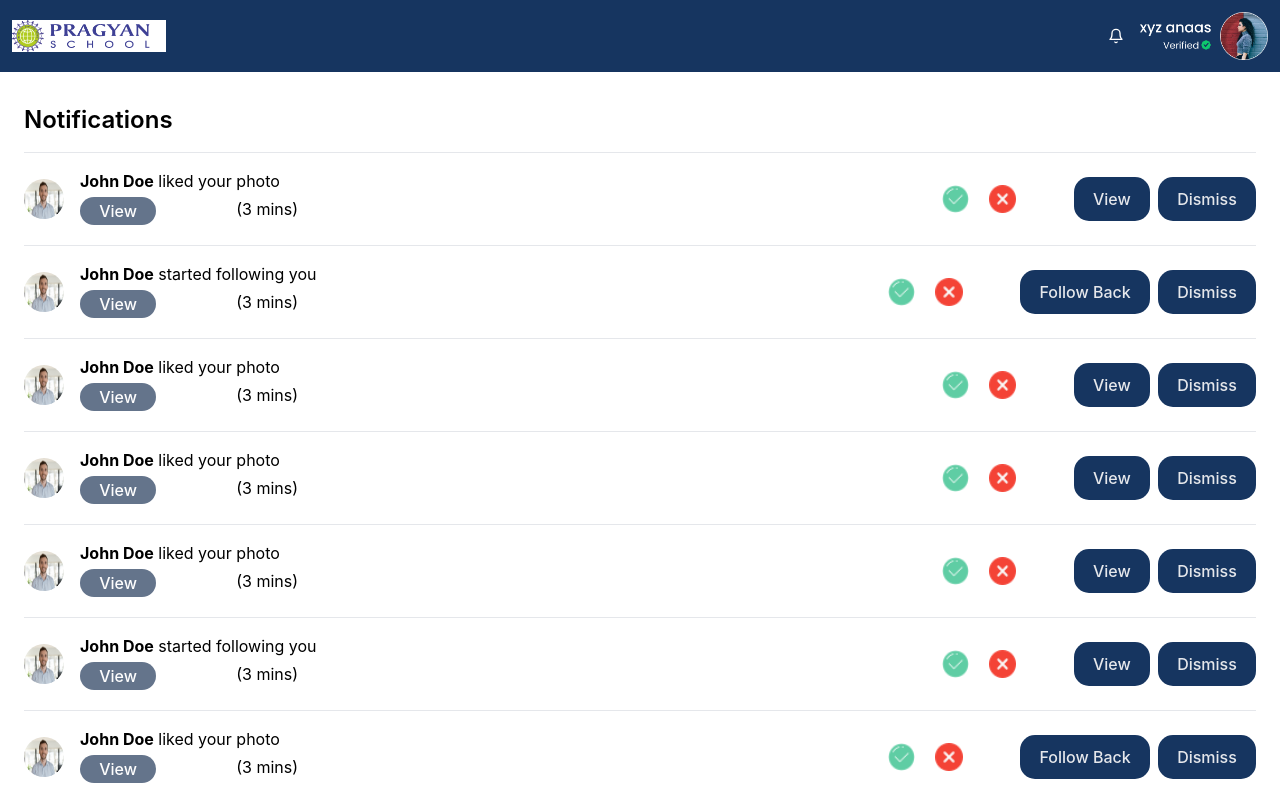
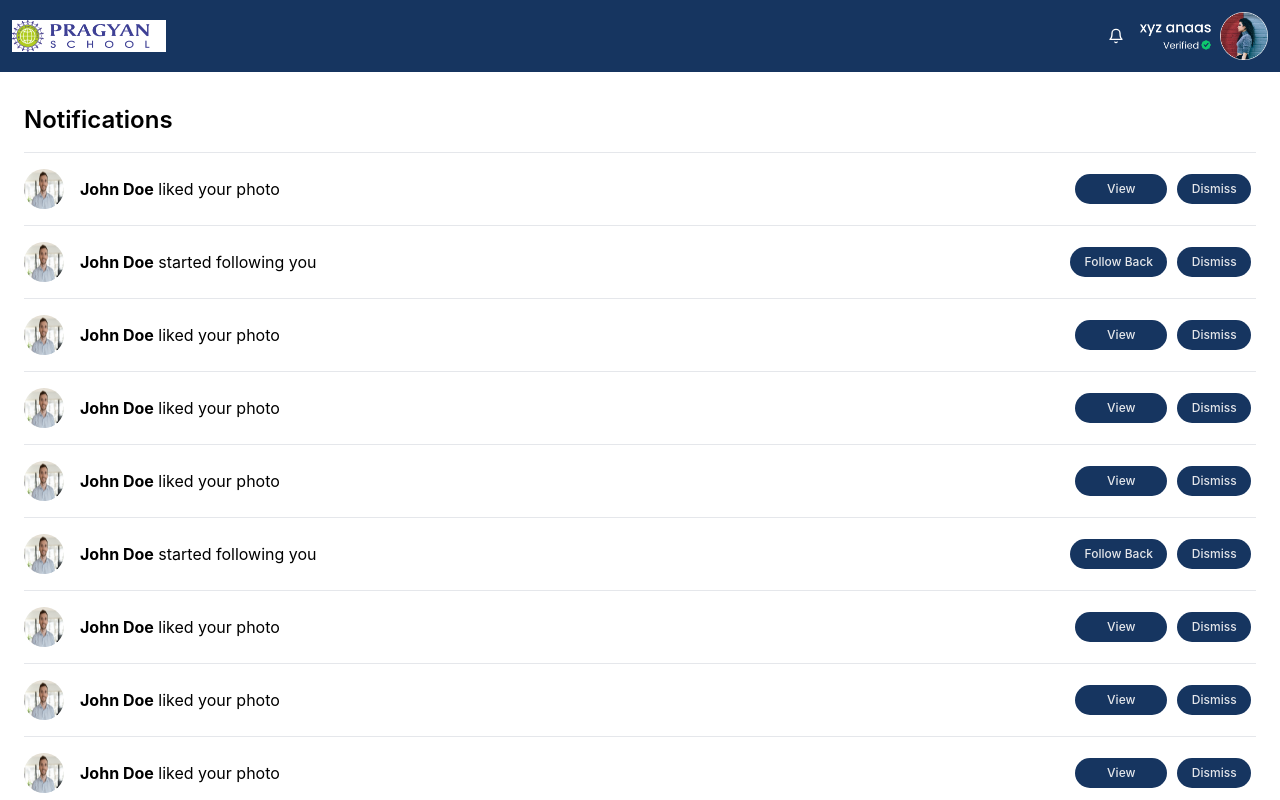
Before and after one commit to sinhasatyam045/Alum_Fullstack, a React (Vite) app: page /notification in a window 1280 px wide. Shown: the top 800 px of the page. Built offline with nearby package versions, Linux system fonts and the light colour scheme.

Commit message:
aligned the view and follow back buttons

```diff
--- a/src/components/notification/notification.jsx
+++ b/src/components/notification/notification.jsx
@@ -3,8 +3,7 @@ import { FiBell } from "react-icons/fi"; // Import notification bell icon
 import SchoolLogo from "../../assets/images/message/Linkbkj.png"; // Replace with the path to your school logo
 import ProfilePicture from "../../assets/images/message/profile.png"; // Replace with the path to your profile picture
 import tick from "../../../public/Images/tick-mark.png";
-import cross from "../../../public/Images/remove.png"
-
+import cross from "../../../public/Images/remove.png";
 
 const Notification = () => {
   // Sample data (replace with actual data from your application)
@@ -23,7 +22,7 @@ const Notification = () => {
     {
       id: 6,
       message: "started following you",
-      actionButtons: ["View", "Dismiss"],
+      actionButtons: ["Follow Back", "Dismiss"],
     },
     {
       id: 7,
@@ -39,12 +38,12 @@ const Notification = () => {
     {
       id: 20,
       message: "started following you",
-      actionButtons: ["View", "Dismiss"],
+      actionButtons: ["Follow Back", "Dismiss"],
     },
     {
       id: 11,
       message: "started following you",
-      actionButtons: ["View", "Dismiss"],
+      actionButtons: ["Follow Back", "Dismiss"],
     },
   ];
 
@@ -55,8 +54,6 @@ const Notification = () => {
 
   return (
     <div>
-
-
       <div
         style={{ backgroundColor: "rgb(22, 53, 96)" }}
         className="p-3 flex items-center justify-between"
@@ -82,7 +79,6 @@ const Notification = () => {
         </div>
       </div>
 
-
       <div className=" mx-auto bg-white rounded-md overflow-hidden shadow-md p-6">
         <div className="mt-2">
           <h3 className="text-2xl font-semibold mb-4">Notifications</h3>
@@ -104,36 +100,44 @@ const Notification = () => {
                     <span className="font-bold">{userName}</span>{" "}
                     {notification.message}
                   </p>
-                  <div className="py-1 flex">
-                    <button className="bg-slate-500 w-15 py-0.5">View</button>
-                    <p className="mx-20">(3 mins)</p>
-                  </div>
                 </div>
               </div>
 
+              <div className="flex space-x-2 items-center">
+                {/* <div className="flex mr-8 w-24 py-2">
+                  <img className="px-5" src={tick} alt="" />
+                  <img src={cross} alt="" />
+                </div> */}
+
+                {/* Conditionally render Follow Back or View button */}
+                {notification.message === "started following you" ? (
+                  <button
+                    onClick={() => handleAction(notification.id, "Follow Back")}
+                    className="text-xs text-gray-200 focus:outline-none "
+                    style={{ margin: "0 5px" }} // Adjust margin for alignment
+                  >
+                    Follow Back
+                  </button>
+                ) : (
+
+                    <button
+                    onClick={() => handleAction(notification.id, "View")}
+                    className="text-xs  px-8 text-gray-200 focus:outline-none"
+                    style={{ margin: "0 5px" }} // Adjust margin for alignment
+                  >
+                    View
+                  </button>
 
 
+                )}
 
-              <div className="flex space-x-2">
-                <div className="flex mr-12 w-24 py-2">
-                  <img className="px-5" src={tick} alt="" />
-                  <img src={cross} alt="" />
-                </div>
-
-
-
-
-
-
-                {notification.actionButtons.map((actionButton, index) => (
-                  <button
-                    key={index}
-                    onClick={() => handleAction(notification.id, actionButton)}
-                    className="text-gray-200 hover:underline focus:outline-none"
-                  >
-                    {actionButton}
-                  </button>
-                ))}
+                <button
+                  onClick={() => handleAction(notification.id, "Dismiss")}
+                  className="text-xs text-gray-200 focus:outline-none"
+                  style={{ margin: "0 5px" }} // Adjust margin for alignment
+                >
+                  Dismiss
+                </button>
               </div>
             </div>
           ))}
```
